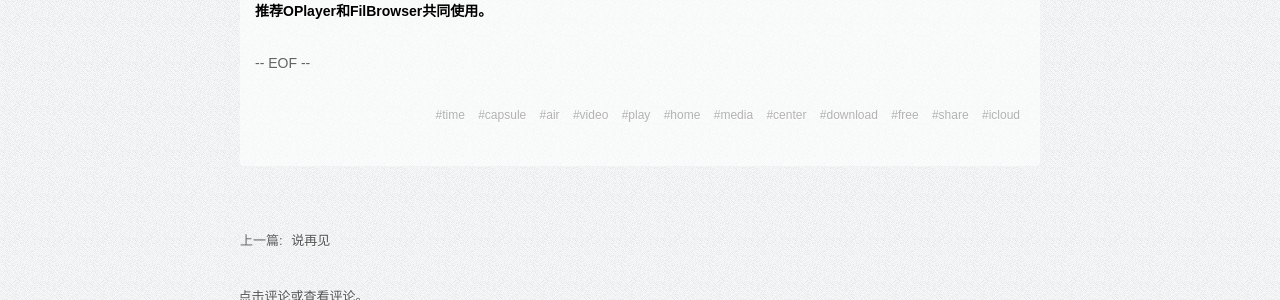
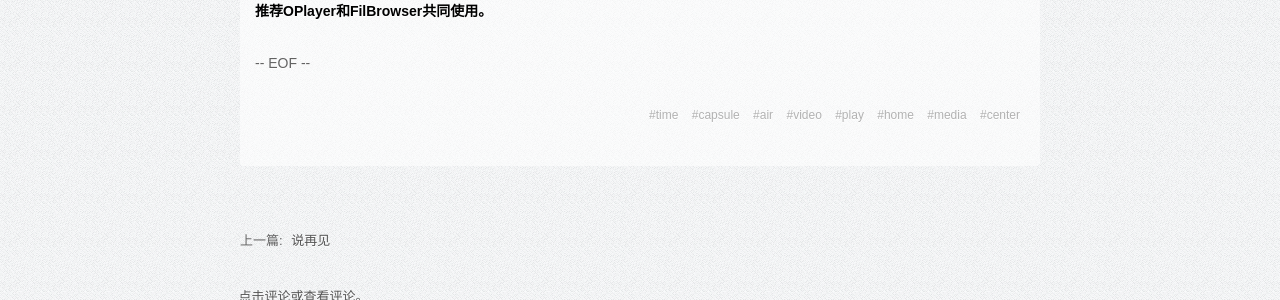
Before and after one commit to zwitzwit/guojing.github.com, a Jekyll site: the page built from _posts/share/2013-1-3-time-capsule-review.md, in a window 1280 px wide. Shown: the part 1641-1941 px from the top of the page. Built offline with Jekyll 4.4.1, drawn with Linux system fonts in a browser that asks for light colours; Markdown is read by kramdown in place of the engine named in the settings.

Commit message:
change post

```diff
--- a/_posts/share/2013-1-3-time-capsule-review.md
+++ b/_posts/share/2013-1-3-time-capsule-review.md
@@ -3,7 +3,7 @@ layout:    post
 title:     Time Capsule
 category:  share
 description: Time Capsule...
-tags: time capsule air video play home media center download free share icloud
+tags: time capsule air video play home media center
 ---
 前些日子换了一个SSD，让自己开发效率变得更高，速度变得更快，很方便也很实用。但是按照SSD的技术来说，现在的SSD价格还是偏贵的，所以磁盘的容量小，一般也就只有128G，所以很多东西没办法存在电脑里。所以当平时拍照纪念成为负担的时候，就得想办法来解决这个问题。家庭媒体中心就是一个很好的解决办法。在买之前看了很多帖子想了很多其他的解决办法，最后还是买了[Time Capsule](http://www.apple.com.cn/timecapsule/)。
 
```
